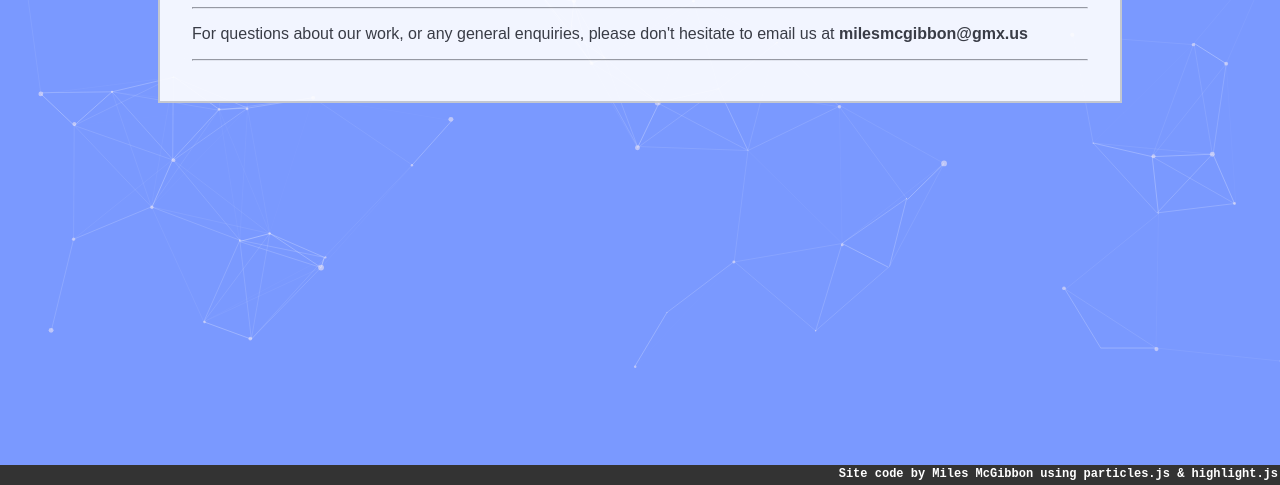
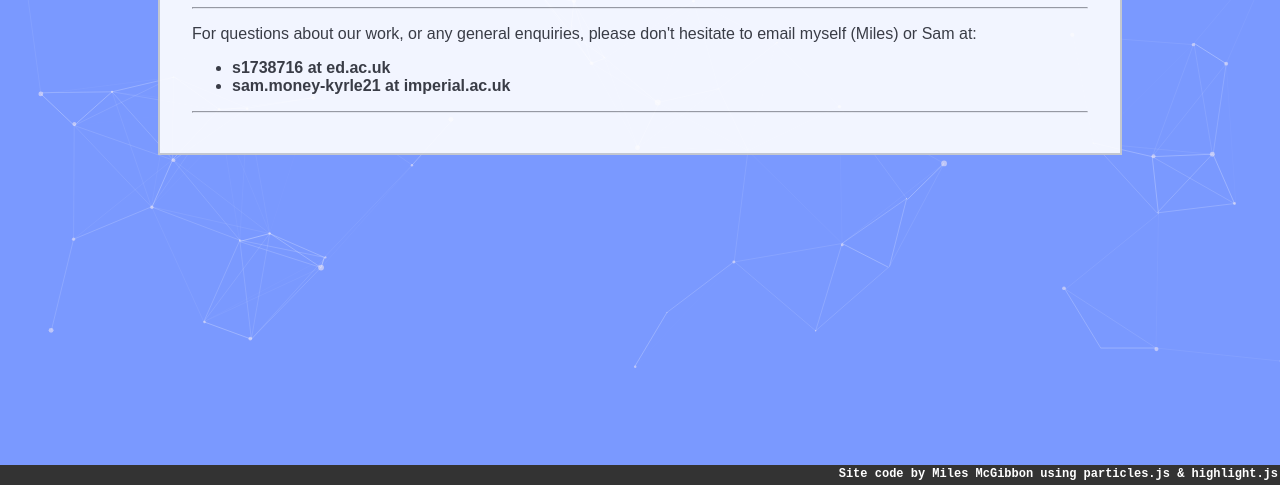
Before and after one commit to SMVDGroup/SMVDGroup.github.io, a plain HTML site: page contact.html in a window 1280 px wide. Shown: the part 315-800 px from the top of the page. Drawn offline with Linux system fonts and the light colour scheme.

Commit message:
Added sam to contact page

```diff
--- a/contact.html
+++ b/contact.html
@@ -19,7 +19,11 @@
     <div id="displaybox">
       <h1> Contact </h1>
       <hr>
-      <p> For questions about our work, or any general enquiries, please don't hesitate to email us at <b>milesmcgibbon@gmx.us</br> </p>
+      <p> For questions about our work, or any general enquiries, please don't hesitate to email myself (Miles) or Sam at: </p>
+      <ul>
+        <li><b>s1738716 at ed.ac.uk</b></li>
+        <li><b>sam.money-kyrle21 at imperial.ac.uk</b></li>
+      </ul>
       <hr>
     </div>
   </div>
```
